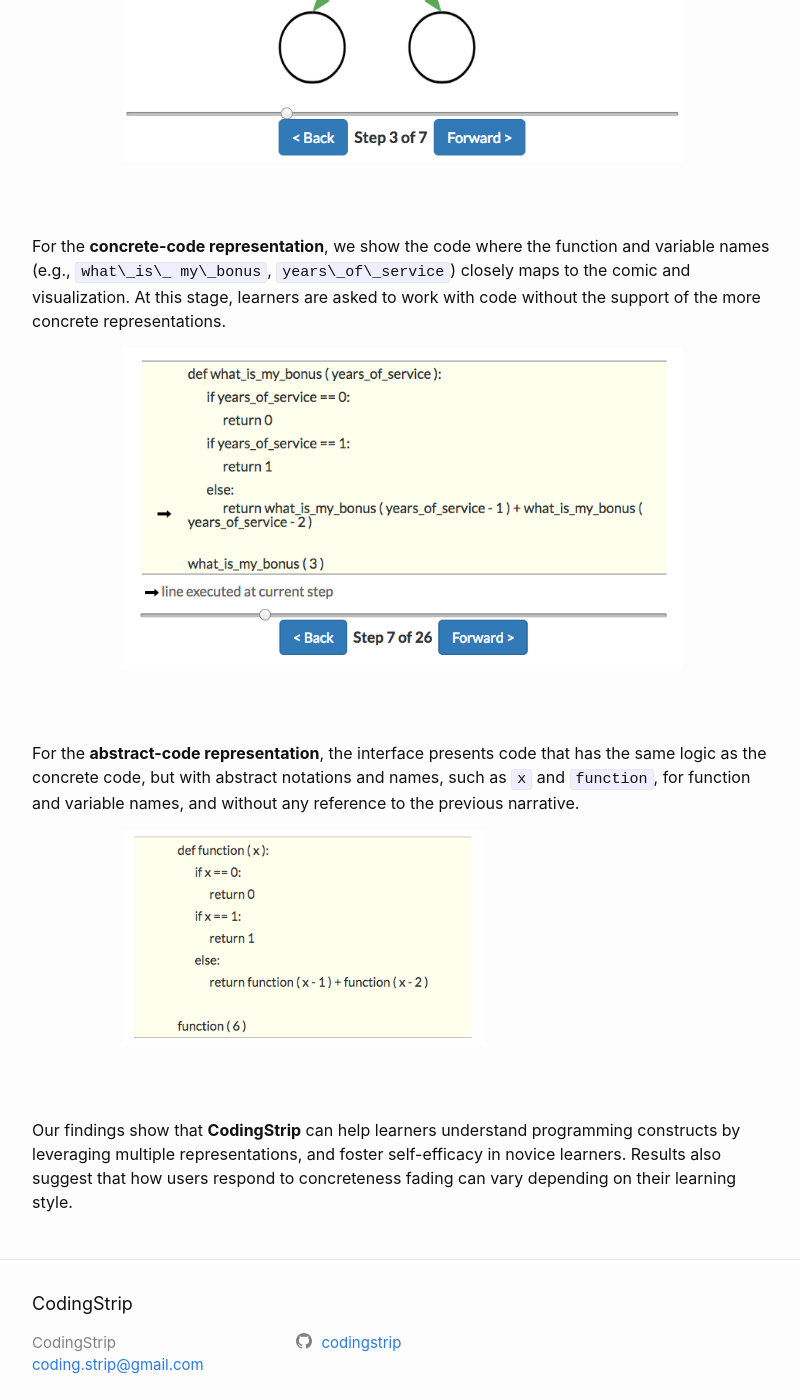
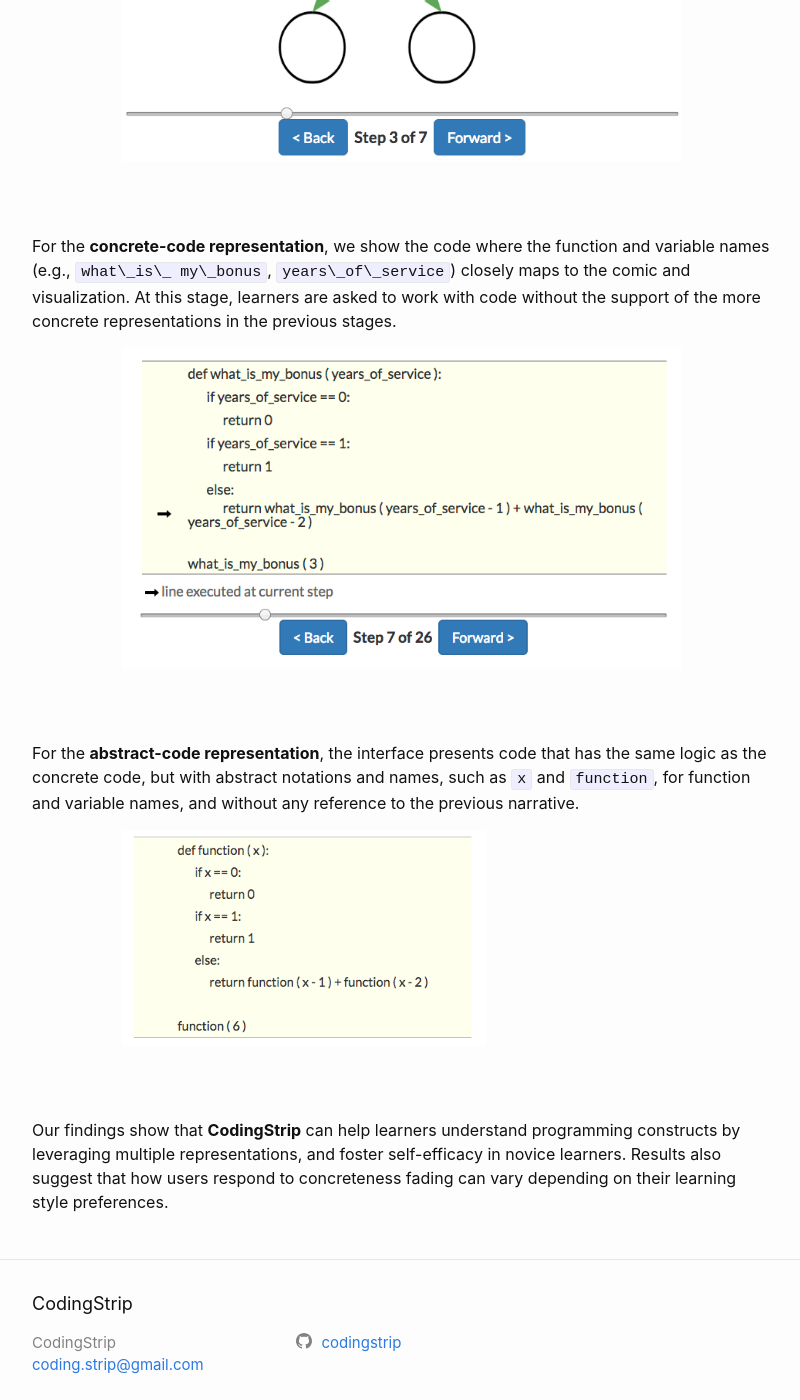
Before and after one commit to codingstrip/codingstrip.github.io, a Jekyll site: the page built from index.md, in a window 1280 px wide and 1400 px high, scrolled down 2785 px. Shown: the whole window, without its empty margins (238-1038 px from the left). Built offline with Jekyll 4.4.1, drawn with Linux system fonts in a browser that asks for light colours.

Commit message:
Update index.md

```diff
--- a/index.md
+++ b/index.md
@@ -73,7 +73,7 @@ For the <strong>intermediate representation</strong>, we show a visualization of
 {% endfor %}
 
 <br><br><br>
-For the <strong>concrete-code representation</strong>, we show the code where the function and variable names (e.g., `what\_is\_ my\_bonus`, `years\_of\_service`) closely maps to the comic and visualization.  At this stage, learners are asked to work with code without the support of the more concrete representations.
+For the <strong>concrete-code representation</strong>, we show the code where the function and variable names (e.g., `what\_is\_ my\_bonus`, `years\_of\_service`) closely maps to the comic and visualization.  At this stage, learners are asked to work with code without the support of the more concrete representations in the previous stages.
 {% for image in image_files %}
 {% if image.basename == "concrete-code" %}
 <div class='img-wrapper'><img src="{{image.path}}"></div>
@@ -89,4 +89,4 @@ For the <strong>abstract-code representation</strong>, the interface presents co
 {% endfor %}
 
 <br><br><br>
-Our findings show that <strong>CodingStrip</strong> can help learners understand programming constructs by leveraging multiple representations, and foster self-efficacy in novice learners.  Results also suggest that how users respond to concreteness fading can vary depending on their learning style.
+Our findings show that <strong>CodingStrip</strong> can help learners understand programming constructs by leveraging multiple representations, and foster self-efficacy in novice learners.  Results also suggest that how users respond to concreteness fading can vary depending on their learning style preferences.
```
